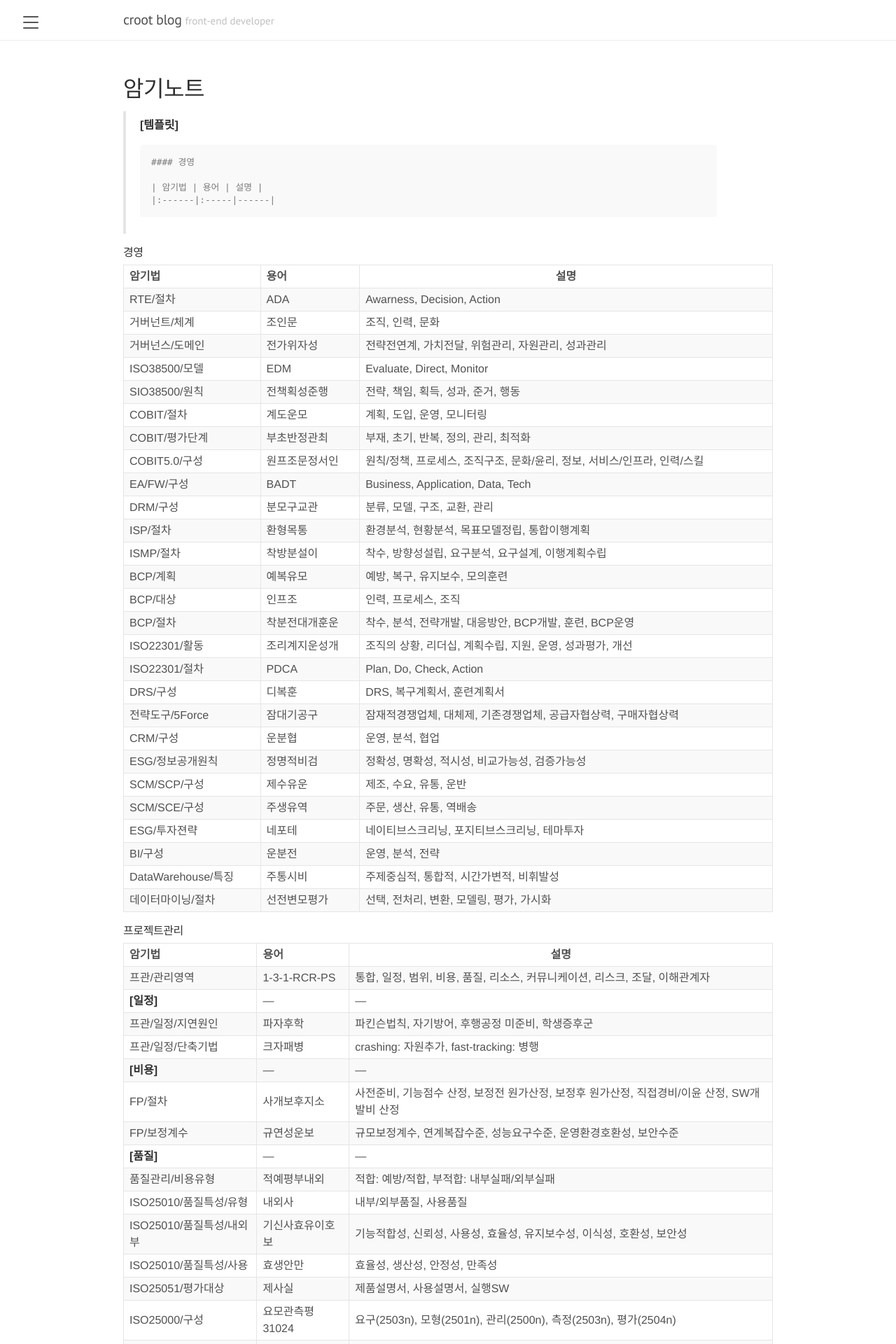
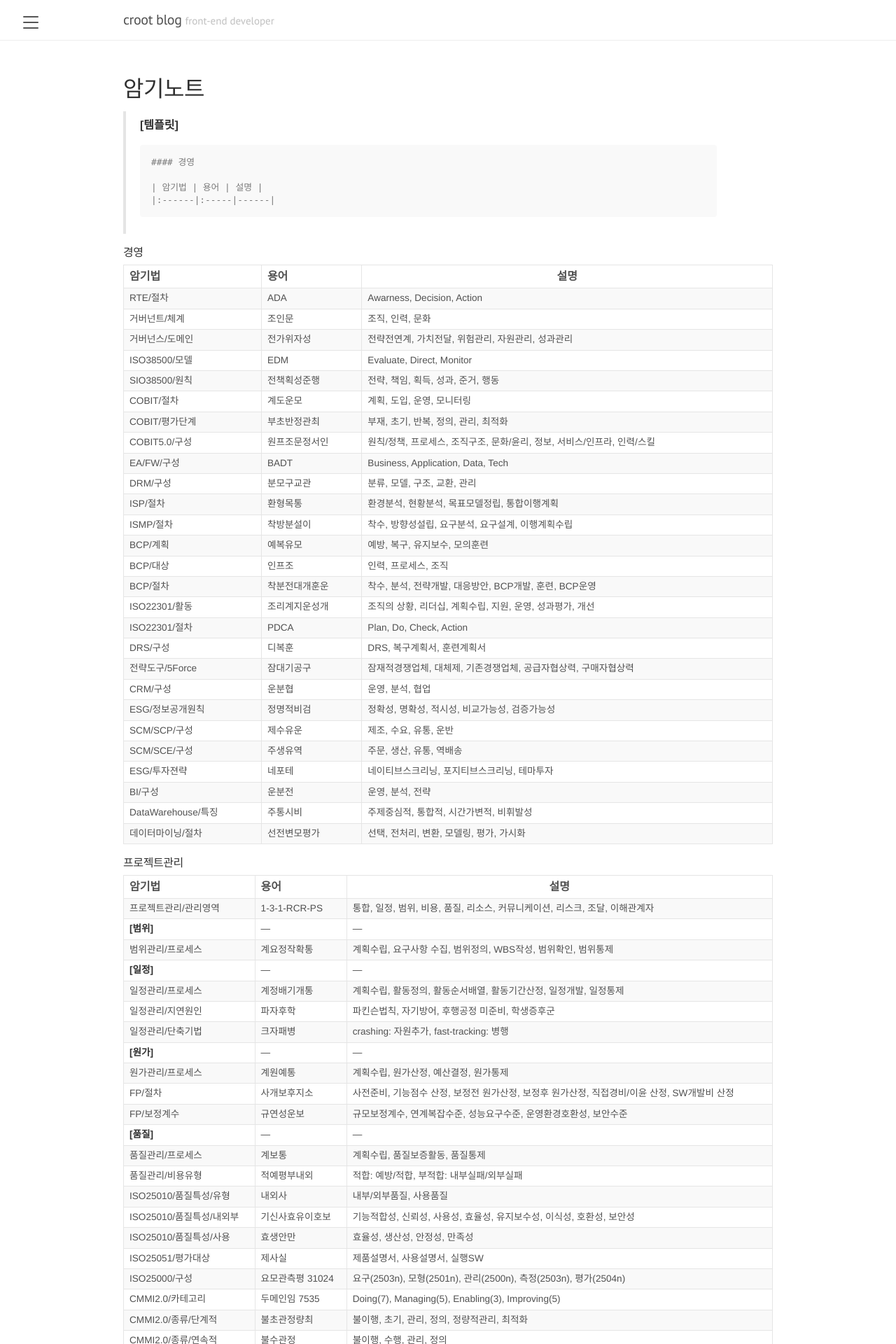
Before and after one commit to croot-git/croot-git.github.io, a Jekyll site: the page built from page-memorization.md, in a window 1280 px wide. Shown: the top 1920 px of the page at 70% size. Built offline with Jekyll 4.4.1, drawn with Linux system fonts in a browser that asks for light colours; some of the changed text lies outside the part shown.

Commit message:
프로젝트관리 암기법 추가
Signed-off-by: GeunHo Choi <geunho7.choi@partner.samsung.com>

```diff
--- a/page-memorization.md
+++ b/page-memorization.md
@@ -49,14 +49,19 @@ tags: 암기
 
 | 암기법 | 용어 | 설명 |
 |:-----|:-----|-----|
-| 프관/관리영역 | 1-3-1-RCR-PS | 통합, 일정, 범위, 비용, 품질, 리소스, 커뮤니케이션, 리스크, 조달, 이해관계자 |
+| 프로젝트관리/관리영역 | 1-3-1-RCR-PS | 통합, 일정, 범위, 비용, 품질, 리소스, 커뮤니케이션, 리스크, 조달, 이해관계자 |
+| **[범위]** | --- | --- |
+| 범위관리/프로세스 | 계요정작확통 | 계획수립, 요구사항 수집, 범위정의, WBS작성, 범위확인, 범위통제 |
 | **[일정]** | --- | --- |
-| 프관/일정/지연원인 | 파자후학 | 파킨슨법칙, 자기방어, 후행공정 미준비, 학생증후군 |
-| 프관/일정/단축기법 | 크자패병 | crashing: 자원추가, fast-tracking: 병행 |
-| **[비용]** | --- | --- |
+| 일정관리/프로세스 | 계정배기개통 | 계획수립, 활동정의, 활동순서배열, 활동기간산정, 일정개발, 일정통제 |
+| 일정관리/지연원인 | 파자후학 | 파킨슨법칙, 자기방어, 후행공정 미준비, 학생증후군 |
+| 일정관리/단축기법 | 크자패병 | crashing: 자원추가, fast-tracking: 병행 |
+| **[원가]** | --- | --- |
+| 원가관리/프로세스 | 계원예통 | 계획수립, 원가산정, 예산결정, 원가통제 |
 | FP/절차 | 사개보후지소 | 사전준비, 기능점수 산정, 보정전 원가산정, 보정후 원가산정, 직접경비/이윤 산정, SW개발비 산정 |
 | FP/보정계수 | 규연성운보 | 규모보정계수, 연계복잡수준, 성능요구수준, 운영환경호환성, 보안수준 |
 | **[품질]** | --- | --- |
+| 품질관리/프로세스 | 계보통 | 계획수립, 품질보증활동, 품질통제 |
 | 품질관리/비용유형 | 적예평부내외 | 적합: 예방/적합, 부적합: 내부실패/외부실패 |
 | ISO25010/품질특성/유형 | 내외사 | 내부/외부품질, 사용품질 |
 | ISO25010/품질특성/내외부 | 기신사효유이호보 | 기능적합성, 신뢰성, 사용성, 효율성, 유지보수성, 이식성, 호환성, 보안성 |
@@ -70,6 +75,8 @@ tags: 암기
 | ASPICE/프로세스 | 기지조 | 기본, 지원, 조직 |
 | ASPICE/프로세스상세 | 획공소시지관재프 | 획득, 공급, 소프트웨어, 시스템, 지원, 관리, 재사용, 프로세스 |
 | ASPICE/능력수준 | 불수관확예혁 | 불이행, 수행, 관리, 확립, 예측, 혁신 |
+| **[위험]** | --- | --- |
+| 위험관리/프로세스 | 계식정량대실감 | 계획수립, 위험식별, 정성분석, 정량분석, 대응계획수립, 대응실행 , 위험감시 |
 | **[감리]** | --- | --- |
 | 감리/프레임워크 | 유대기 | 감리유형, 감리대상, 감리기준 |
 | 감리/프레임워크/감리기준 | 성산절 | 성과, 산출물, 절차 |
@@ -83,8 +90,9 @@ tags: 암기
 | 암기법 | 용어 | 설명 |
 |:-----|:-----|-----|
 | **[요구공학]** | --- | --- |
-| 요구공학/프로세스 | 추분명검 | 추출, 분석, 명세화, 검증 |
-| 요구공학/원리 | 명완검일수추 | 명확성, 완전성, 검증가능성, 일관성, 수정용이성, 추적성 |
+| 요구공학/프로세스/개발 | 추분명검 | 추출, 분석, 명세화, 검증 |
+| 요구공학/프로세스/관리 | 협기변검 | 협상, 기준선, 변경관리, 검증 |
+| 요구공학/원리 | 명완검일수추검 | 명확성, 완전성, 검증가능성, 일관성, 수정용이성, 추적성, 검증가능성 |
 | SRS/구성 | 소기요부인 | 소개, 일반기술사항, 상세요구사항, 부록, 인덱스 |
 | **[아키텍처]** | --- | --- |
 | 아키텍처/특징 | 간추가 | 간결성, 추상화, 가시성 |
@@ -166,3 +174,7 @@ tags: 암기
 |:-----|:-----|-----|
 | **[Network]** | --- | --- |
 | OSI7Layer | 아파서T내다 | application, presentaion, session, transport, network, datalink, phsical |
+
+<style>
+    td { font-size: .85em; }
+</style>
```
